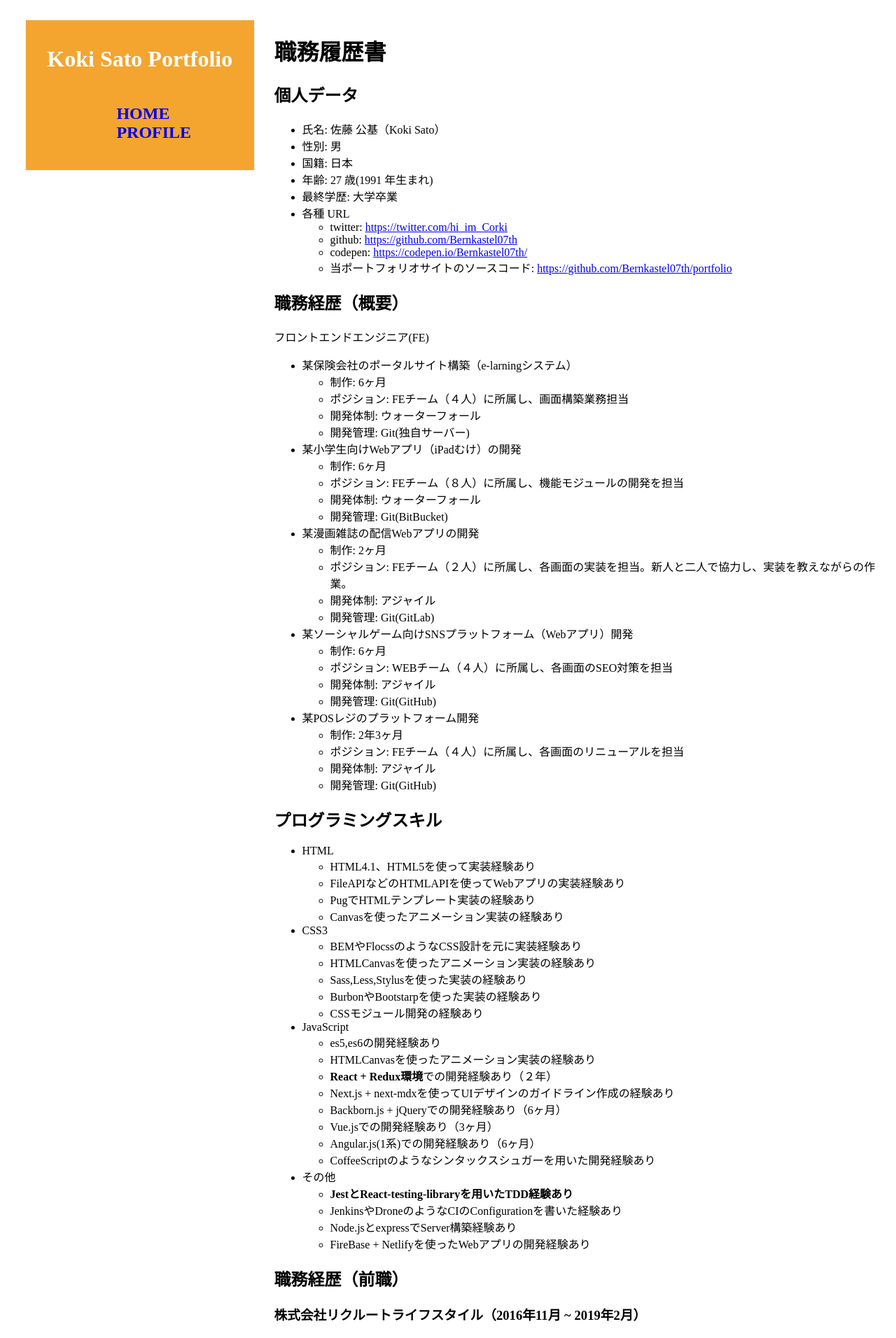
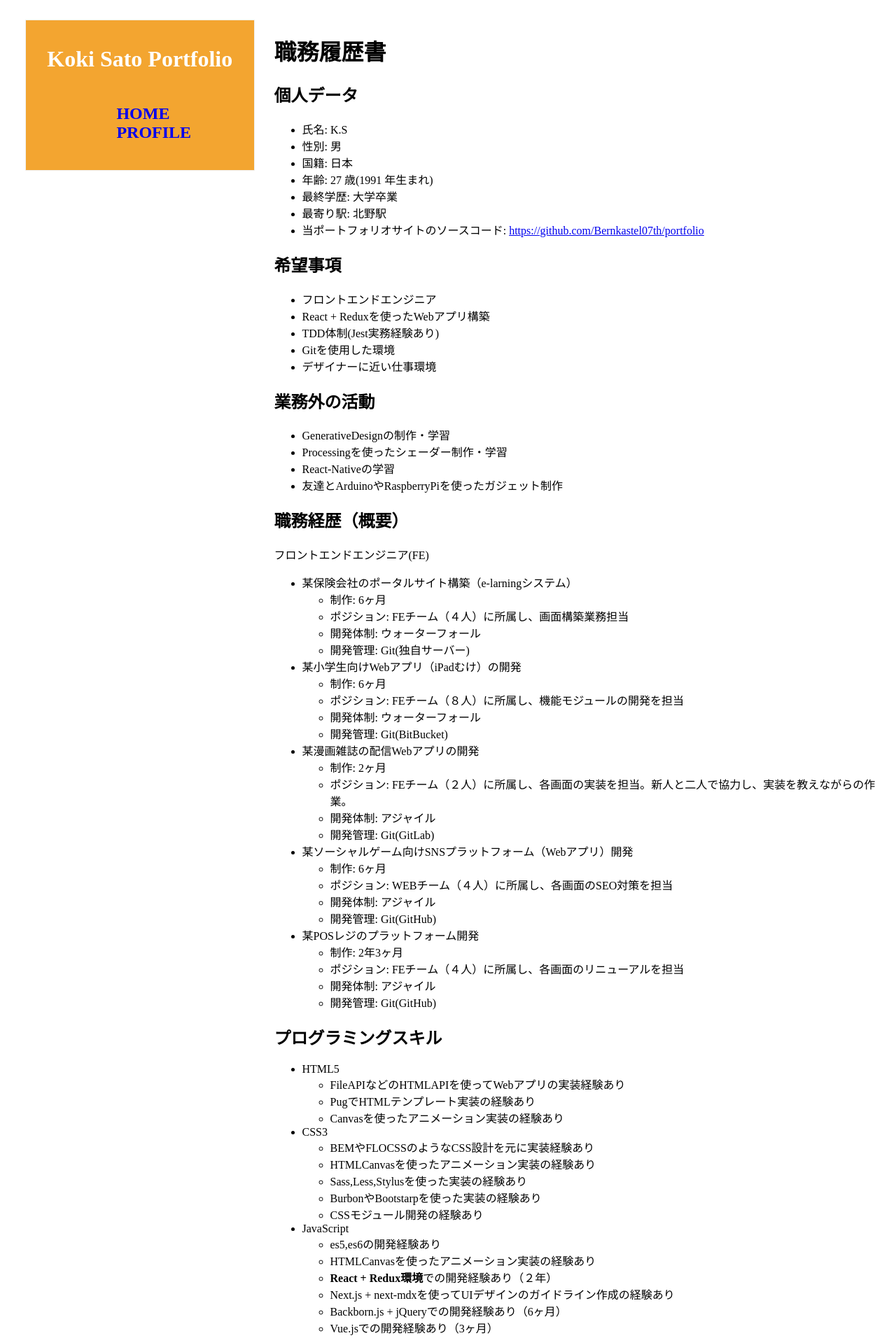
Before and after one commit to Bernkastel07th/close-portfolio, a Next.js app: page /profile in a window 1280 px wide. Shown: the top 1912 px of the page at 70% size. Built offline with nearby package versions, Linux system fonts and the light colour scheme.

Commit message:
Update profile

```diff
--- a/pages/profile.js
+++ b/pages/profile.js
@@ -6,17 +6,25 @@ const markdown = `
 # 職務履歴書
 ## 個人データ
 
-- 氏名: 佐藤 公基（Koki Sato）
+- 氏名: K.S
 - 性別: 男
 - 国籍: 日本
 - 年齢: 27 歳(1991 年生まれ)
 - 最終学歴: 大学卒業
-- 各種 URL
-  - twitter: https://twitter.com/hi_im_Corki
-  - github: https://github.com/Bernkastel07th
-  - codepen: https://codepen.io/Bernkastel07th/
-  - 当ポートフォリオサイトのソースコード: https://github.com/Bernkastel07th/portfolio
+- 最寄り駅: 北野駅
+- 当ポートフォリオサイトのソースコード: https://github.com/Bernkastel07th/portfolio
 
+## 希望事項
+- フロントエンドエンジニア
+- React + Reduxを使ったWebアプリ構築
+- TDD体制(Jest実務経験あり)
+- Gitを使用した環境
+- デザイナーに近い仕事環境
+## 業務外の活動
+- GenerativeDesignの制作・学習
+- Processingを使ったシェーダー制作・学習
+- React-Nativeの学習
+- 友達とArduinoやRaspberryPiを使ったガジェット制作
 ## 職務経歴（概要）
 フロントエンドエンジニア(FE)
 - 某保険会社のポータルサイト構築（e-larningシステム）
@@ -45,13 +53,12 @@ const markdown = `
   - 開発体制: アジャイル
   - 開発管理: Git(GitHub)
 ## プログラミングスキル
-  - HTML
-    - HTML4.1、HTML5を使って実装経験あり
+  - HTML5
     - FileAPIなどのHTMLAPIを使ってWebアプリの実装経験あり
     - PugでHTMLテンプレート実装の経験あり
     - Canvasを使ったアニメーション実装の経験あり
   - CSS3
-    - BEMやFlocssのようなCSS設計を元に実装経験あり
+    - BEMやFLOCSSのようなCSS設計を元に実装経験あり
     - HTMLCanvasを使ったアニメーション実装の経験あり
     - Sass,Less,Stylusを使った実装の経験あり
     - BurbonやBootstarpを使った実装の経験あり
@@ -71,7 +78,7 @@ const markdown = `
     - Node.jsとexpressでServer構築経験あり
     - FireBase + Netlifyを使ったWebアプリの開発経験あり
 ## 職務経歴（前職）
-### 株式会社リクルートライフスタイル（2016年11月 ~ 2019年2月）
+### 株式会社RLS（2016年11月 ~ 2019年2月）
 - POSレジのWebアプリ
 - ポジション: フロントエンドエンジニア（FE）
 - 開発体制: アジャイル + TDD
@@ -89,7 +96,7 @@ const markdown = `
   - 複数プロダクトで使う共通UIのライブラリの開発やバグ修正などのメンテナンスを対応
   - 共通UIのデザインガイドラインの作成（Next.js）
 ## 職務経歴（前職以前）
-### 某面白法人（2016年4月 ~ 2016年10月）
+### 株式会社K（2016年4月 ~ 2016年10月）
 - 某ソーシャルゲーム向けSNSプラットフォーム（Webアプリ）開発
 - Angular.js(1系)
 - ポジション: フロントエンドエンジニア（FE）
```
